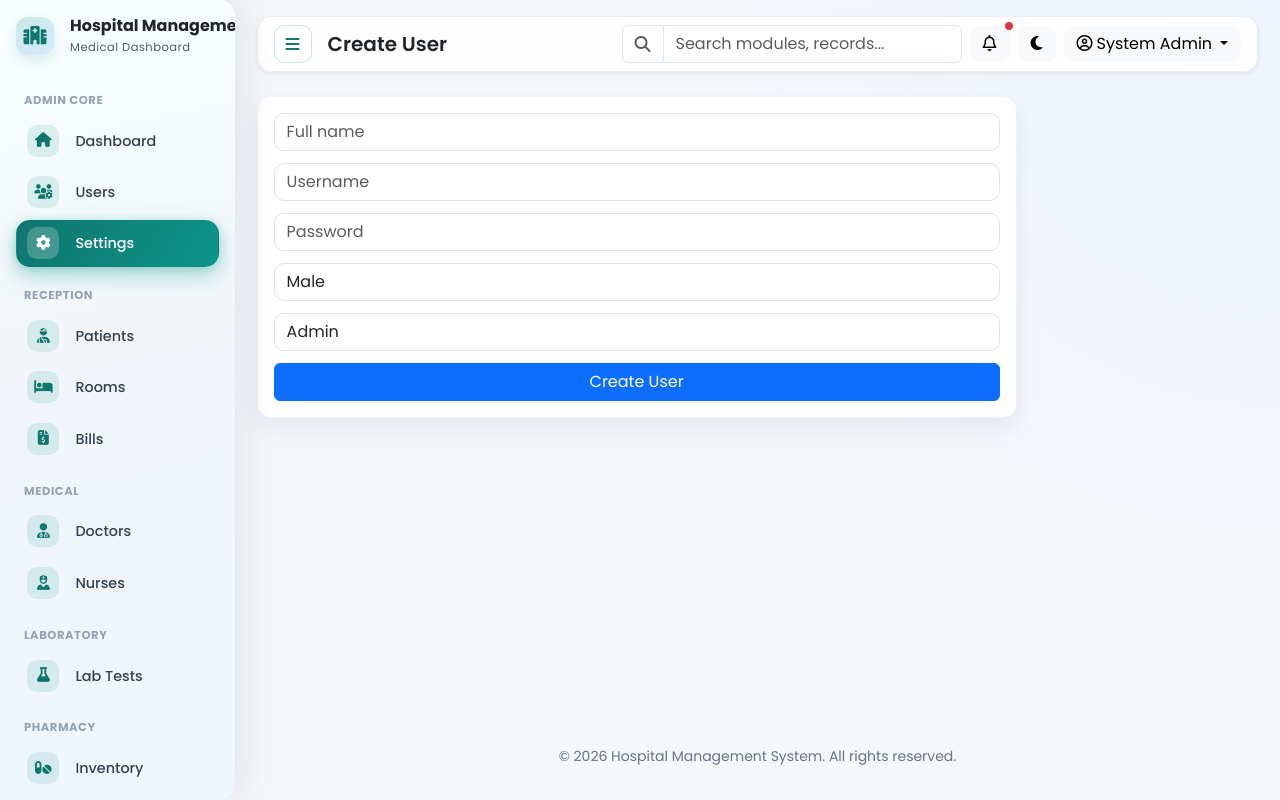
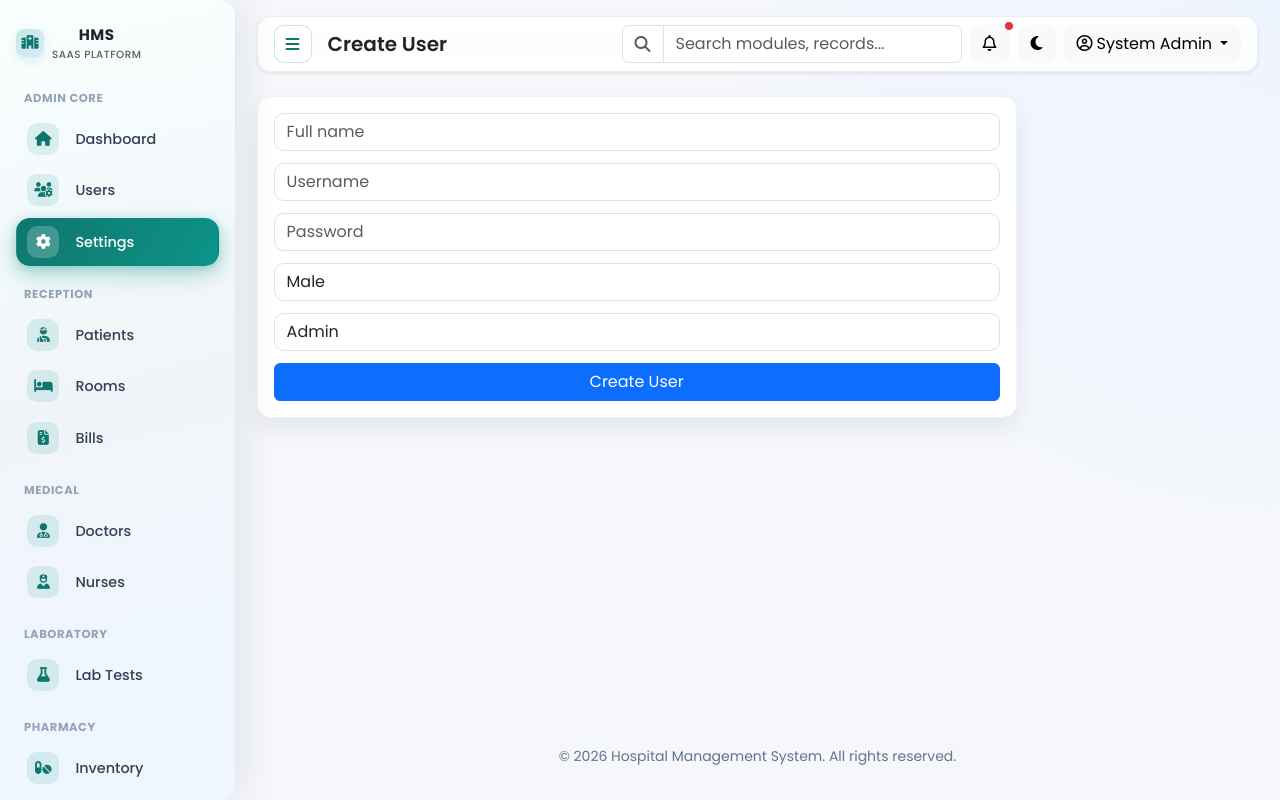
Before and after one commit to usame-ahmed/hospital-management-system, a PHP site: page /admin/create.php in a window 1280 px wide. Run offline with PHP 8.4, Linux system fonts and the light colour scheme; a user stored in the database is signed in.

Commit message:
feat: implement responsive dashboard sidebar and role-specific UI styling

```diff
--- a/assets/css/style.css
+++ b/assets/css/style.css
@@ -225,11 +225,11 @@ body[data-bs-theme='dark'] .sidebar {
     flex-shrink: 0;
 }
 .sidebar-brand .brand-icon-wordmark {
-    width: 38px;
-    height: 38px;
-    border-radius: 12px;
-    font-size: 1.15rem;
-    box-shadow: 0 6px 14px rgba(var(--sidebar-accent-rgb), 0.14);
+    width: 28px;
+    height: 28px;
+    border-radius: 8px;
+    font-size: 0.85rem;
+    box-shadow: 0 4px 10px rgba(var(--sidebar-accent-rgb), 0.12);
 }
 [data-bs-theme='dark'] .brand-icon {
     background: linear-gradient(135deg, rgba(45, 212, 191, 0.22), rgba(56, 189, 248, 0.14));
--- a/includes/sidebar.php
+++ b/includes/sidebar.php
@@ -69,13 +69,13 @@ $links = [
         <button type="button" class="btn-close position-absolute top-50 end-0 translate-middle-y me-2" data-bs-dismiss="offcanvas" aria-label="Close"></button>
     </div>
     <div class="offcanvas-body d-flex flex-column p-0 sidebar-body">
-        <div class="sidebar-brand d-none d-lg-flex flex-row align-items-center px-3 pt-3 pb-3 gap-3" aria-label="<?= e(APP_NAME) ?>">
+        <div class="sidebar-brand d-none d-lg-flex flex-row align-items-center px-3 pt-4 pb-2 gap-2" aria-label="<?= e(APP_NAME) ?>">
             <span class="brand-icon brand-icon-wordmark" aria-hidden="true"><i class="fa-solid fa-hospital"></i></span>
             <div class="sidebar-brand-text text-start">
-                <div class="sidebar-brand-wordmark fw-bold fs-6 lh-sm text-truncate">
-                    <?= e(APP_NAME) ?>
+                <div class="sidebar-brand-wordmark fw-bold text-truncate" style="font-size: 0.95rem; letter-spacing: 0.5px;">
+                    <?= e($appTitleInitials) ?>
                 </div>
-                <span class="sidebar-brand-meta small text-muted d-block mt-1 mb-0" style="font-size: 0.72rem;">Medical Dashboard</span>
+                <span class="sidebar-brand-meta text-muted d-block" style="font-size: 0.65rem; font-weight: 500; text-transform: uppercase; letter-spacing: 0.5px; margin-top: 1px;">SaaS Platform</span>
             </div>
         </div>
         <nav class="sidebar-nav-scroll nav nav-pills flex-column gap-1 px-3 flex-grow-1" aria-label="Main navigation">
```
